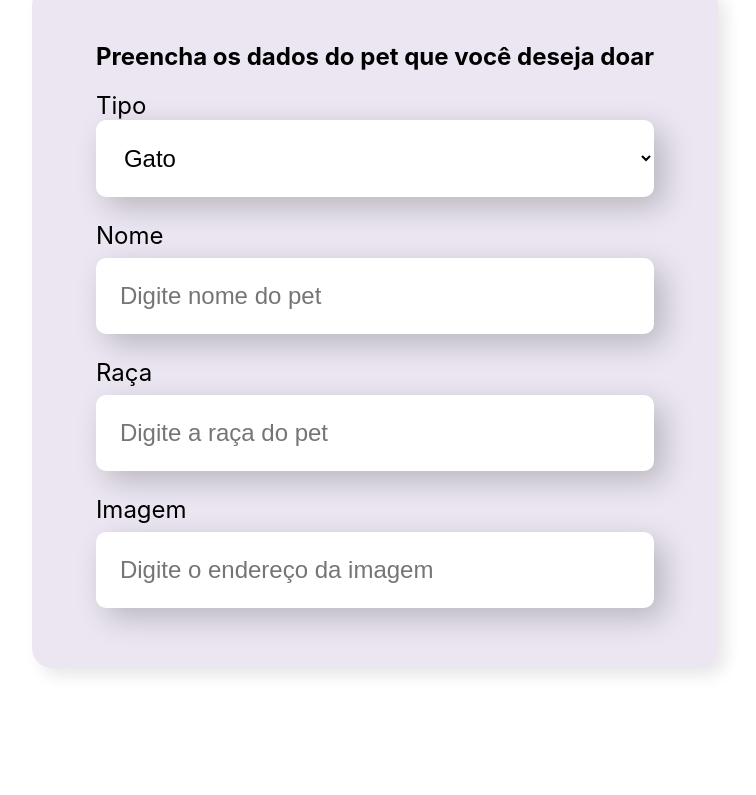
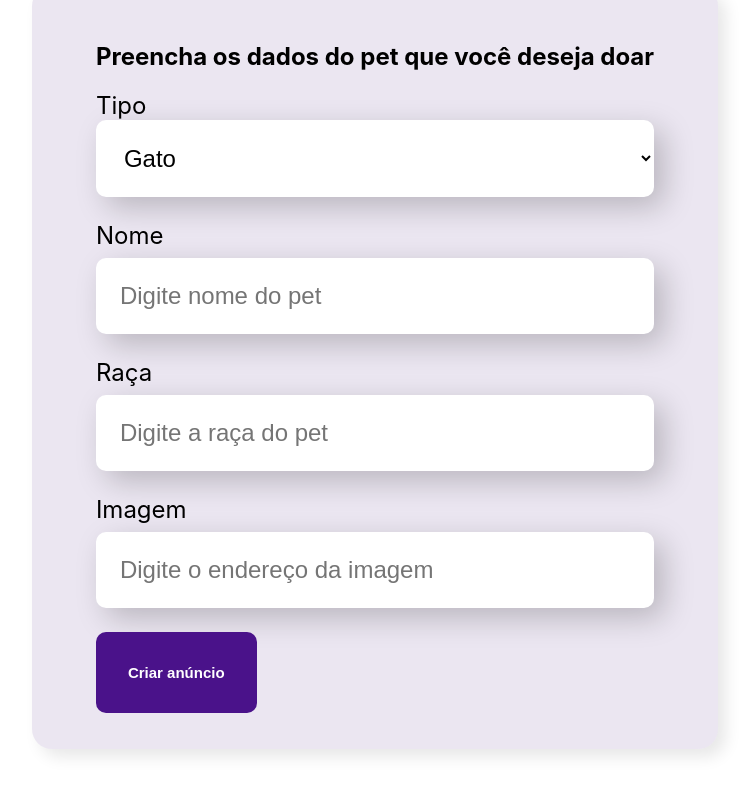
Before and after one commit to charlesqbraga/organo, a React (Create React App) app in the folder organo/: page / in a window 1280 px wide. Shown: the part 459-1254 px from the top of the page, without its empty margins (265-1021 px from the left). Before the commit the page ends 1207 px from the top, so only its background shows below. Built offline with nearby package versions, Linux system fonts and the light colour scheme.

Commit message:
button adicionado

```diff
--- /dev/null
+++ b/organo/src/componentes/Botao/Botao.css
@@ -0,0 +1,16 @@
+.botao{
+    background-color: #4A128A;
+    border-radius: 10px;
+    font-weight: 700;
+    font-size: 15px;
+    padding: 32px;
+    border: none;
+    cursor: pointer;
+    color: #fff;
+}
+
+
+.botao:hover {
+    background-color: #6b1bc5;
+    box-shadow: 10px 10px 30px rgba(0, 0, 0, 0.226);
+}
--- /dev/null
+++ b/organo/src/componentes/Botao/index.js
@@ -0,0 +1,9 @@
+import './Botao.css'
+
+const Botao = (props) => {
+    return (<button className='botao' >
+        {props.texto}
+    </button>)
+}
+
+export default Botao
--- a/organo/src/componentes/Formulario/index.js
+++ b/organo/src/componentes/Formulario/index.js
@@ -1,3 +1,4 @@
+import Botao from '../Botao'
 import CampoTexto from '../CampoTexto'
 import ListaSuspensa from '../ListaSuspensa'
 import './Formulario.css'
@@ -16,6 +17,7 @@
                 <CampoTexto label="Nome" placeholder="Digite nome do pet" />
                 <CampoTexto label="Raça" placeholder="Digite a raça do pet" />
                 <CampoTexto label="Imagem" placeholder="Digite o endereço da imagem" />
+                <Botao texto="Criar anúncio"/>
 
             </form>
         </section>
```
